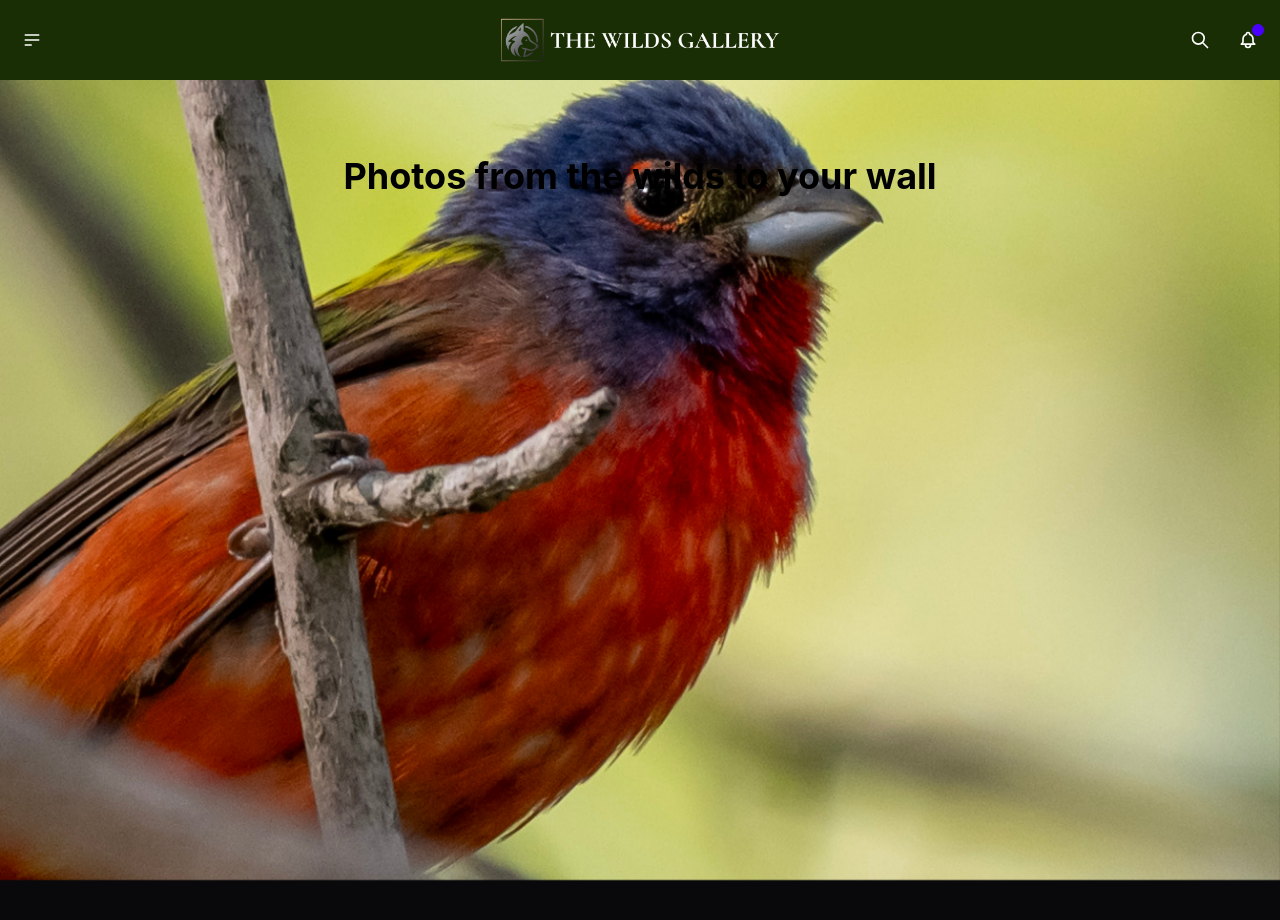
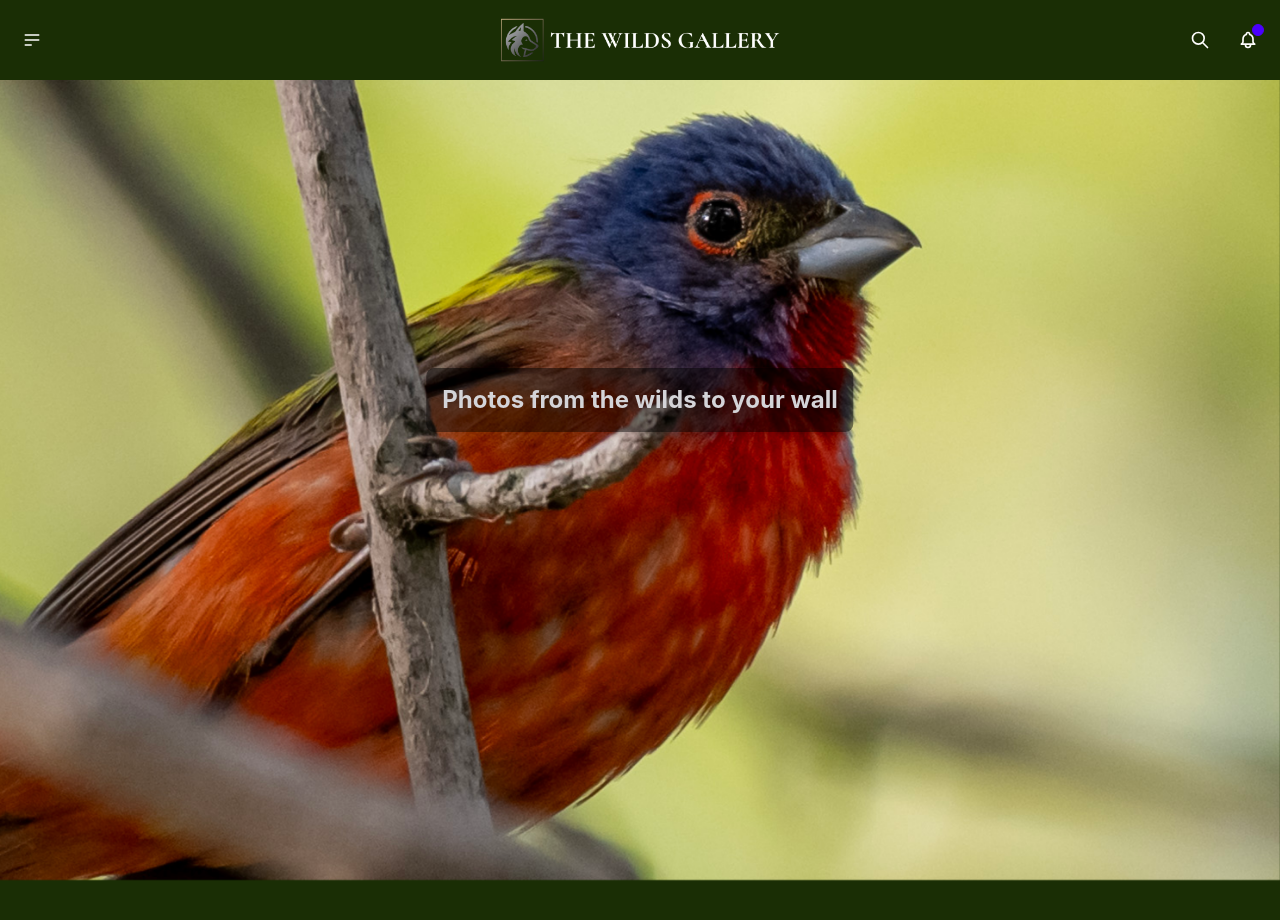
Before and after one commit to RHURST93/TheWilds, a React (Create React App) app: page / in a window 1280 px wide. Shown: the top 920 px of the page. Built offline with nearby package versions, Linux system fonts and the light colour scheme.

Commit message:
modifications to transitions and added text overlay

```diff
--- a/src/components/Hero.js
+++ b/src/components/Hero.js
@@ -34,7 +34,7 @@ const SmoothScrollHero = () => {
   }, []);
 
   return (
-    <div className="bg-zinc-950">
+    <div className= "bg-lime-950">
 
       <Hero />
       <ParallaxImages />
@@ -44,20 +44,20 @@ const SmoothScrollHero = () => {
 
 
 
-const SECTION_HEIGHT = 1000;
+const SECTION_HEIGHT = 1100;
 
 const Hero = () => {
   const { scrollY } = useScroll();
 
-  const clip1 = useTransform(scrollY, [0, 200], [0, 0]);
-  const clip2 = useTransform(scrollY, [0, 200], [105, 100]);
+  const clip1 = useTransform(scrollY, [0, 500], [0, 0]);
+  const clip2 = useTransform(scrollY, [0, 500], [100, 100]);
 
   const clipPath = useMotionTemplate`polygon(${clip1}% ${clip1}%, ${clip2}% ${clip1}%, ${clip2}% ${clip2}%, ${clip1}% ${clip2}%)`;
 
   const backgroundSize = useTransform(
     scrollY,
     [0, SECTION_HEIGHT + 500],
-    ['155%', '250%']
+    ['140%', '250%']
   );
   const opacity = useTransform(
     scrollY,
@@ -67,11 +67,12 @@ const Hero = () => {
 
   return (
     <>
-    <div className='relative w-100'>
-        <h1 className="absolute top-1/2 left-1/2 transform -translate-x-1/2 -translate-y-1/2 text-black z-50 text-4xl font-bold mt-24 text-center">
-        Photos from the wilds to your wall
-      </h1>
-      </div>
+    <div className="w-screen ">
+  <h1 className="absolute top-1/2 left-1/2 transform -translate-x-1/2 -translate-y-1/2 text-zinc-300 z-50 text-2xl   font-bold text-center px-4   bg-black bg-opacity-50 p-4 rounded-lg shadow-lg  ">
+    Photos from the wilds to your wall
+  </h1>
+</div>
+
 
 
 
@@ -155,24 +156,7 @@ const ParallaxImg = ({ className, alt, src, start, end }) => {
 
 
 
-const ScheduleItem = ({ title, date, location }) => {
-  return (
-    <motion.div
-      initial={{ y: 48, opacity: 0 }}
-      whileInView={{ y: 0, opacity: 1 }}
-      transition={{ ease: 'easeInOut', duration: 0.75 }}
-      className="mb-9 flex items-center justify-between border-b border-zinc-800 px-3 pb-9"
-    >
-      <div>
-        <p className="mb-1.5 text-xl text-zinc-50">{title}</p>
-        <p className="text-sm uppercase text-zinc-500">{date}</p>
-      </div>
-      <div className="flex items-center gap-1.5 text-end text-sm uppercase text-zinc-500">
-        <p>{location}</p>
-        <FiMapPin />
-      </div>
-    </motion.div>
-  );
-};
+
+
 
 export default SmoothScrollHero;
```
